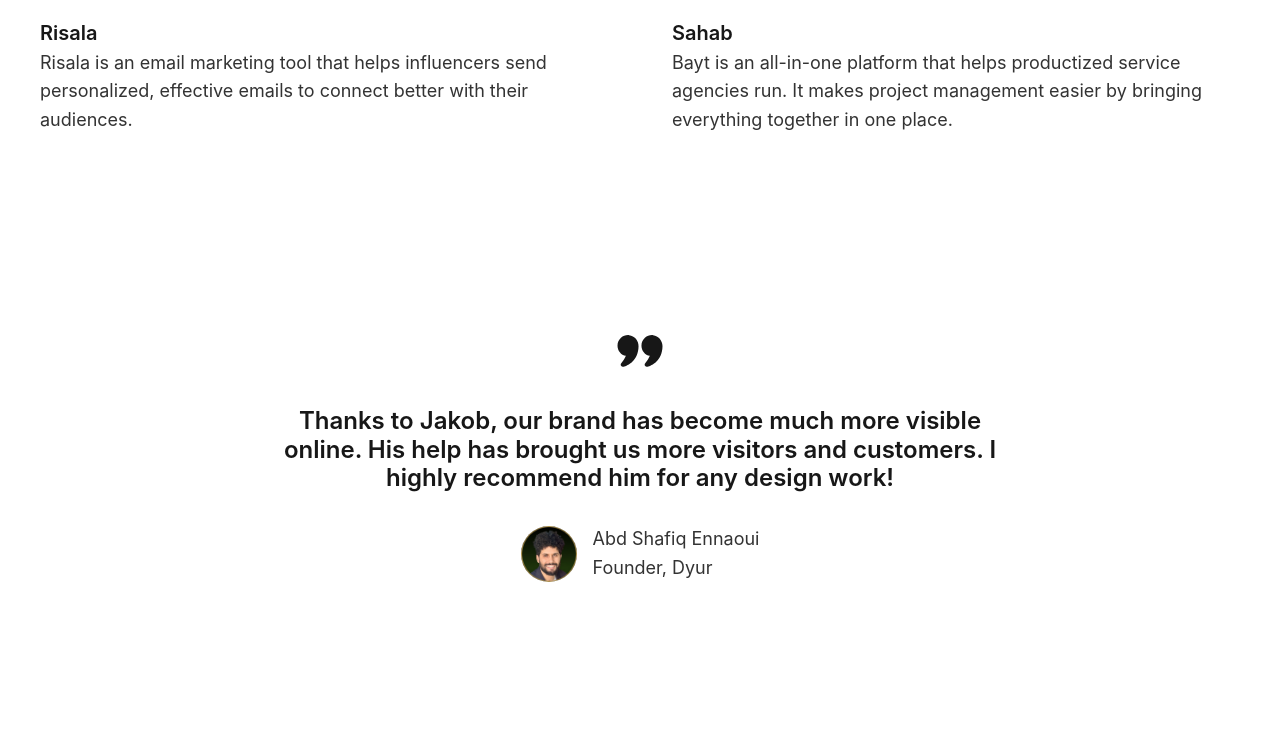
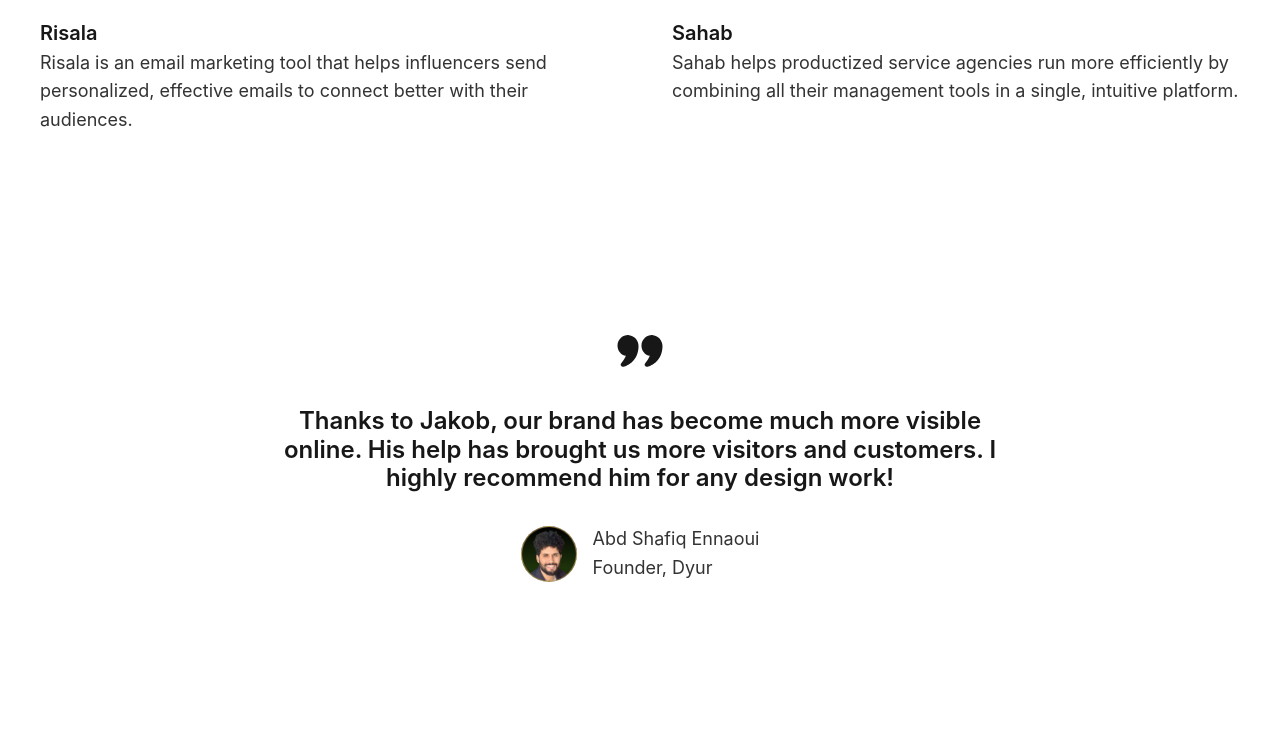
Before and after one commit to JakobHauritz/pr-sentationsportfolio, a plain HTML site: page index.html in a window 1280 px wide. Shown: the part 3247-4000 px from the top of the page. Drawn offline with Linux system fonts and the light colour scheme; a script that the page names is missing.

Commit message:
Update index.html

```diff
--- a/index.html
+++ b/index.html
@@ -207,9 +207,9 @@
           <div class="project-card__info">
             <h3 class="project-card__name">Sahab</h3>
             <p class="project-card__description">
-              Bayt is an all-in-one platform that helps productized service
-              agencies run. It makes project management easier by bringing
-              everything together in one place.
+              Sahab helps productized service agencies run more efficiently by
+              combining all their management tools in a single, intuitive
+              platform.
             </p>
           </div>
         </div>
```
